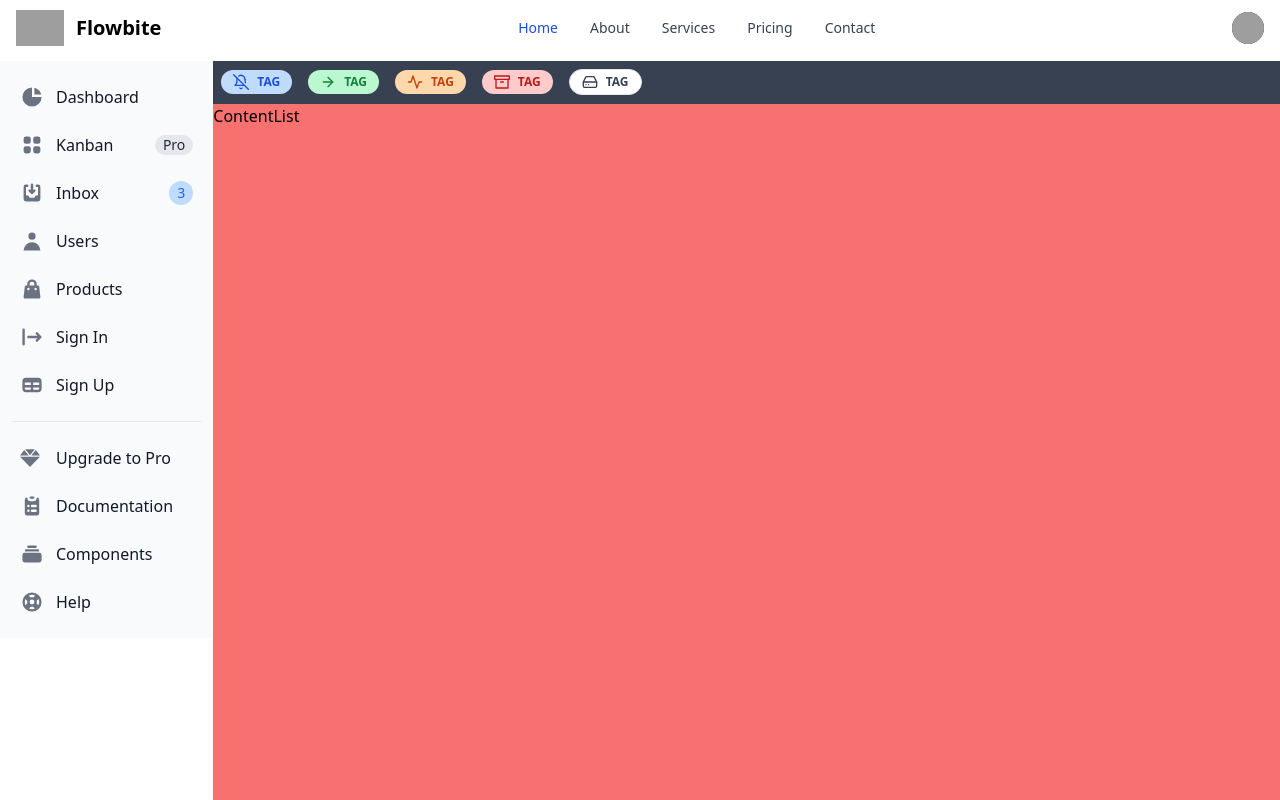
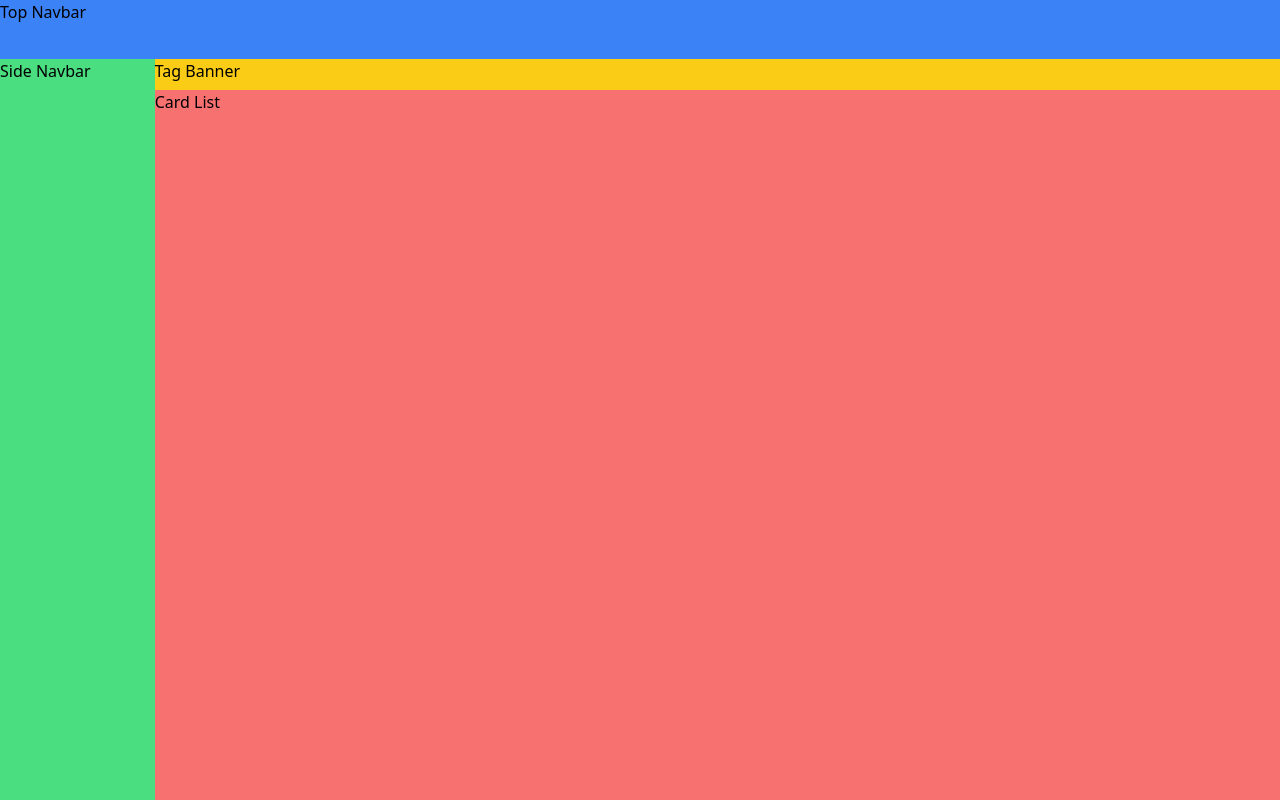
Before and after one commit to leon-to/youtube.nuxt3.tailwindcss, a Nuxt app: page / in a window 1280 px wide. Built offline with nearby package versions, Linux system fonts and the light colour scheme; grey boxes are pictures that could not be loaded.

Commit message:
add layouts

```diff
--- a/app.vue
+++ b/app.vue
@@ -1,7 +1,8 @@
 <template>
-  <div>
+  <!-- <div>
     <NuxtPage />
-  </div>
+  </div> -->
+  <NuxtLayout name="initial" />
 </template>
 
 <!-- <script lang="ts" setup>
--- /dev/null
+++ b/components/banners/LayoutTagBanner.vue
@@ -0,0 +1,5 @@
+<template>
+  <div>
+    Tag Banner
+  </div>
+</template>
--- /dev/null
+++ b/components/lists/CardList.vue
@@ -0,0 +1,5 @@
+<template>
+  <div>
+    Card List
+  </div>
+</template>
--- /dev/null
+++ b/components/lists/LayoutCardList.vue
@@ -0,0 +1,5 @@
+<template>
+  <div>
+    Card List
+  </div>
+</template>
--- a/components/ContentList.vue
+++ b/components/navbars/LayoutSideNavbar.vue
@@ -1,5 +1,5 @@
 <template>
   <div>
-    ContentList
+    Side Navbar
   </div>
 </template>
--- /dev/null
+++ b/components/navbars/LayoutTopNavbar.vue
@@ -0,0 +1,5 @@
+<template>
+  <div>
+    Top Navbar
+  </div>
+</template>
--- /dev/null
+++ b/layouts/component.vue
@@ -0,0 +1,13 @@
+<template>
+  <!-- <div class="flex flex-col h-screen">
+    <top-nav-bar class="flex-0 w-screen h-16 bg-blue-500"/>
+    <div class="flex flex-row w-full h-full">
+      <side-nav-bar/>
+      <div class="flex flex-col w-full h-full">
+        <tag-banner/>
+        <lists-card-list class="flex-0 h-full w-full bg-red-400"/>
+      </div>
+    </div>
+  </div> -->
+  <div></div>
+</template>
--- /dev/null
+++ b/layouts/initial.vue
@@ -0,0 +1,12 @@
+<template>
+  <div class="flex flex-col h-screen">
+    <navbars-layout-top-navbar class="flex-0 w-screen h-16 bg-blue-500"/>
+    <div class="flex flex-row w-full h-full">
+      <navbars-layout-side-navbar class="flex-0 h-full w-44 bg-green-400"/>
+      <div class="flex flex-col w-full h-full ">
+        <banners-layout-tag-banner class="h-8 bg-yellow-400"/>
+        <lists-layout-card-list class="flex-0 h-full w-full bg-red-400"/>
+      </div>
+    </div>
+  </div>
+</template>
--- a/tailwind.config.js
+++ b/tailwind.config.js
@@ -1,4 +1,5 @@
 module.exports = {
+  darkMode: 'class',
   content: [
     "./components/**/*.{vue,js}",
     "./layouts/**/*.vue",
```
Also changed, not shown: components/banners/TagBanner.vue (renamed from components/TagBanner.vue), components/navbars/SideNavBar.vue (renamed from components/SideNavBar.vue), components/navbars/TopNavBar.vue (renamed from components/TopNavBar.vue), 1 other file (tests, documents, lock files or other folders).
